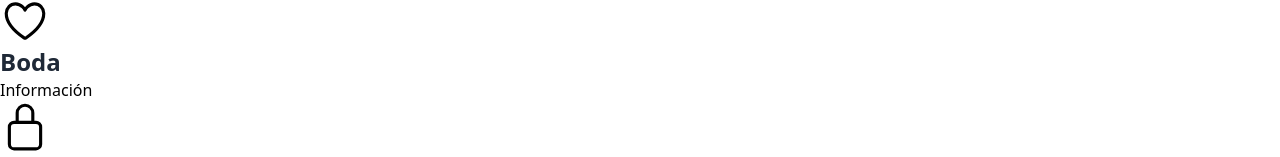
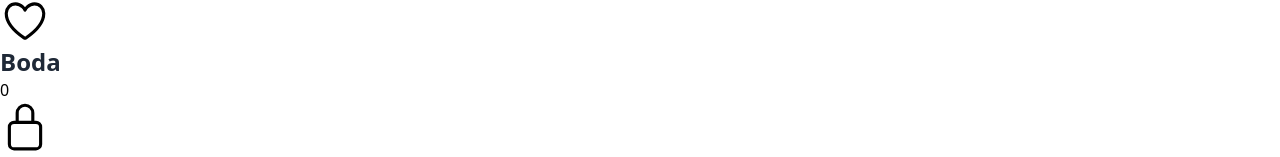
Before and after one commit to gonzisdev/curso-zustand, a React (Vite) app: page /dashboard in a window 1280 px wide. Shown: the part 1078-1235 px from the top of the page. Built offline with nearby package versions, Linux system fonts and the light colour scheme.

Commit message:
dashboard update with guests count

```diff
--- a/src/pages/dashboard/DashboardPage.tsx
+++ b/src/pages/dashboard/DashboardPage.tsx
@@ -1,13 +1,14 @@
 import { IoAccessibilityOutline, IoHeartOutline, IoListOutline, IoLockClosedOutline, IoPawOutline } from 'react-icons/io5';
 import { WhiteCard } from '../../components';
 import { useBearStore, usePersonStore, useTaskStore } from '../../stores';
+import { useWeddingBoundStore } from '../../stores/wedding';
 
 export const Dashboard = () => {
 
   const totalBears = useBearStore(state => state.computed.totalBears)
   const firstName = usePersonStore(state => state.firstName)
   const tasks = useTaskStore(state => state.tasks)
-
+  const guestCount = useWeddingBoundStore(state => state.guestCount)
   const taskCount = Object.keys(tasks).length
 
   return (
@@ -38,7 +39,7 @@ export const Dashboard = () => {
         <WhiteCard centered>
           <IoHeartOutline size={ 50 } className="text-indigo-600" />
           <h2>Boda</h2>
-          <p>Información</p>
+          <p>{guestCount}</p>
         </WhiteCard>
 
         <WhiteCard centered>
```
